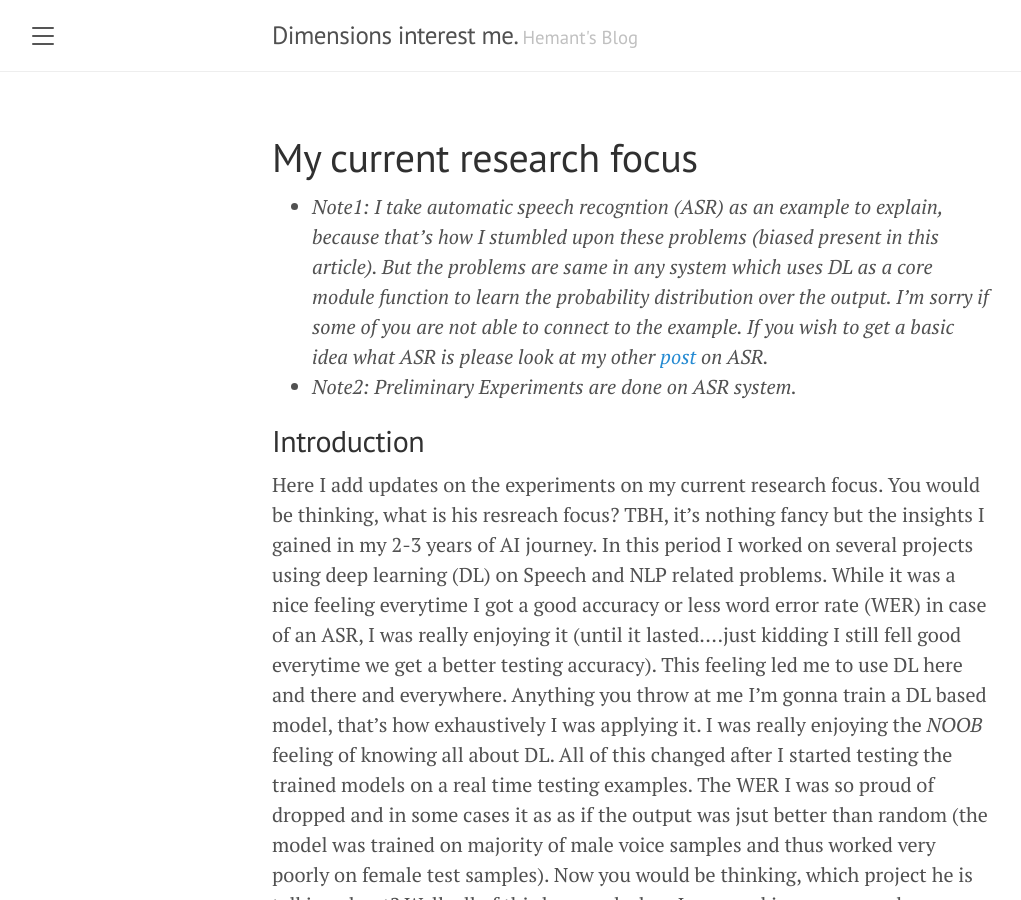
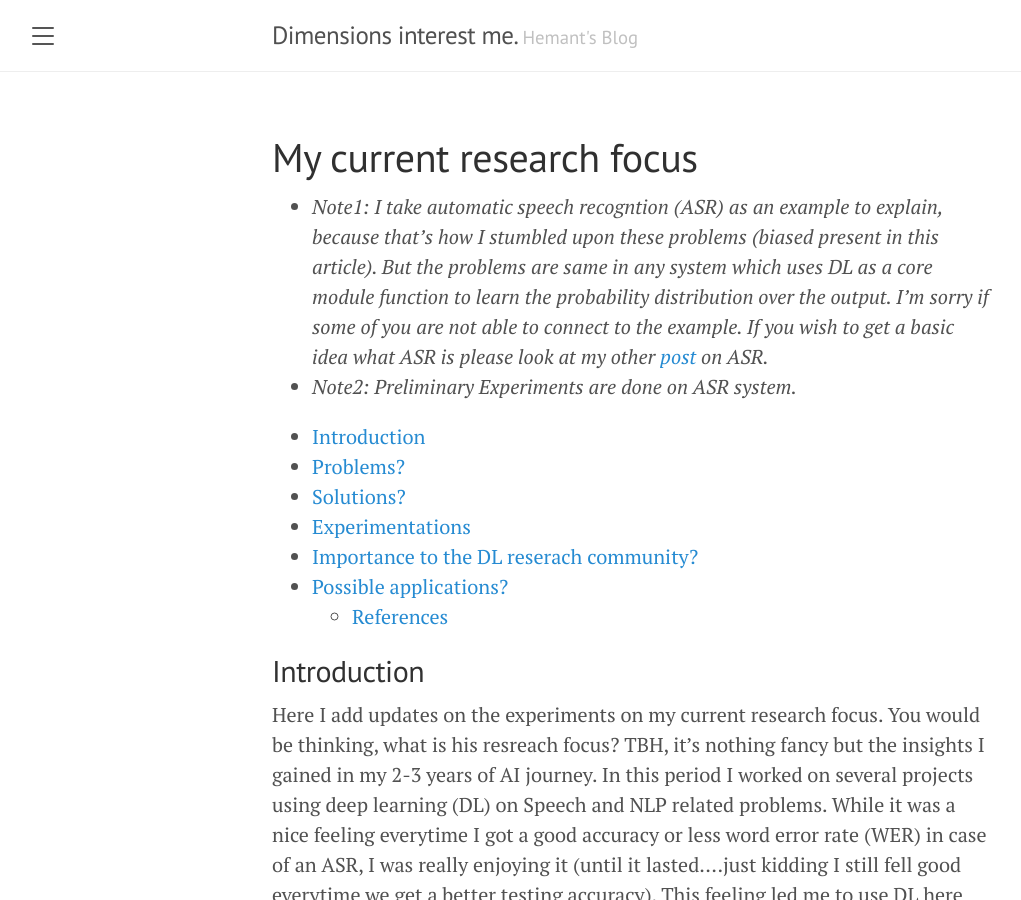
Before and after one commit to raotnameh/raotnameh.github.io, a Jekyll site: the page built from current_rf.md, in a window 1280 px wide and 900 px high. Shown: the whole window, without its empty margins (8-1029 px from the left). Built offline with Jekyll 4.4.1, drawn with Linux system fonts in a browser that asks for light colours.

Commit message:
It's just my website

```diff
--- a/current_rf.md
+++ b/current_rf.md
@@ -7,6 +7,17 @@ title: My current research focus
 - *Note2: Preliminary Experiments are done on ASR system.*
 
 
+<!-- vim-markdown-toc GFM -->
+
+* [Introduction](#introduction)
+* [Problems?](#problems)
+* [Solutions?](#solutions)
+* [Experimentations](#experimentations)
+* [Importance to the DL reserach community?](#importance-to-the-dl-reserach-community)
+* [Possible applications?](#possible-applications)
+	* [References](#references)
+
+<!-- vim-markdown-toc -->
 <script type="text/javascript" async
   src="https://cdnjs.cloudflare.com/ajax/libs/mathjax/2.7.1/MathJax.js?config=TeX-AMS-MML_HTMLorMML">
 </script>
```
